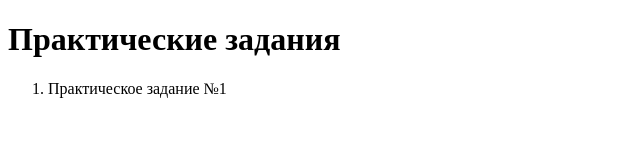
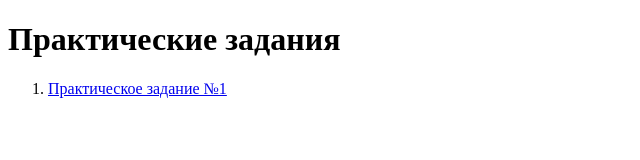
Before and after one commit to toyOfTimeAnd/801-802-, a plain HTML site: page index.html in a window 1280 px wide. Shown: the whole page, without its empty margins (0-640 px from the left). Drawn offline with Linux system fonts and the light colour scheme.

Commit message:
Update index.html

```diff
--- a/index.html
+++ b/index.html
@@ -9,7 +9,7 @@
     <h1>Практические задания</h1>
     <ol>
         <li>
-            <a href="task1.html"></a> Практическое задание №1
+            <a href="task1.html">Практическое задание №1 </a>
         </li>
     </ol>
 </body>
```
